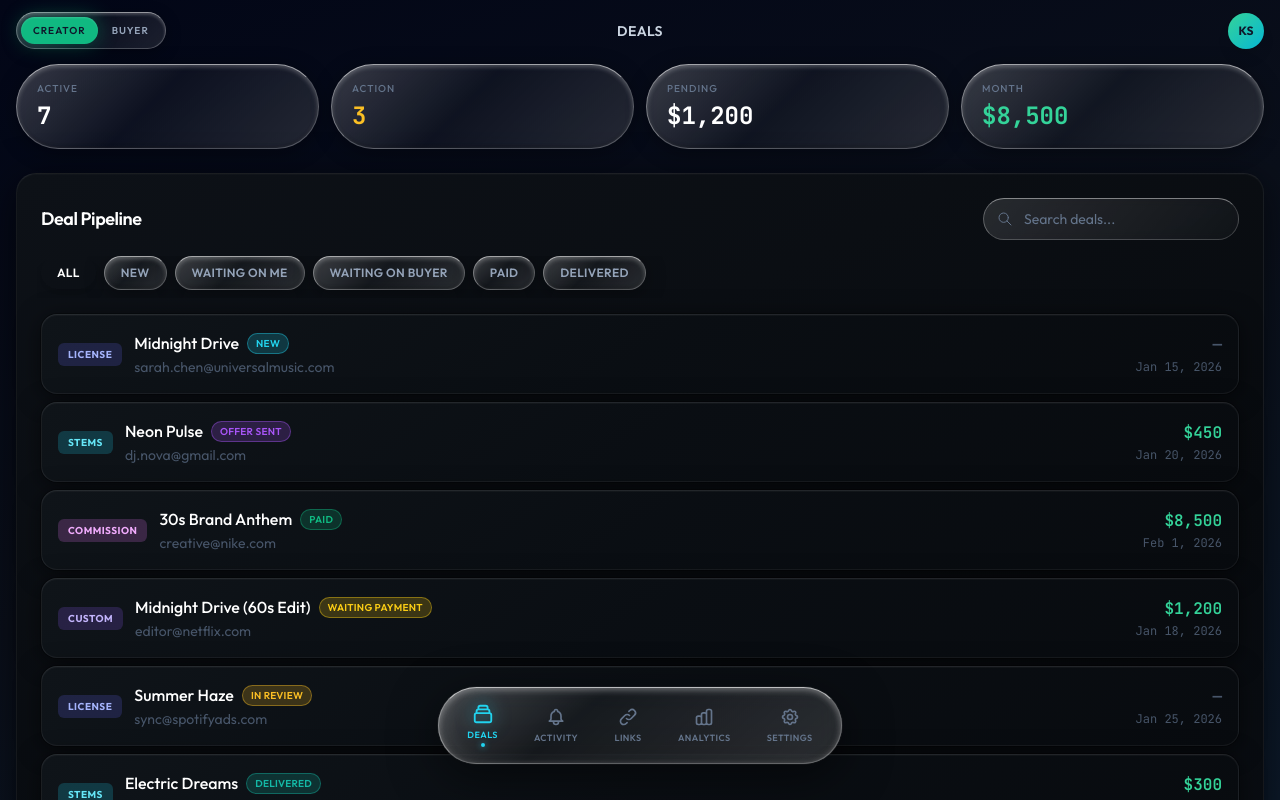
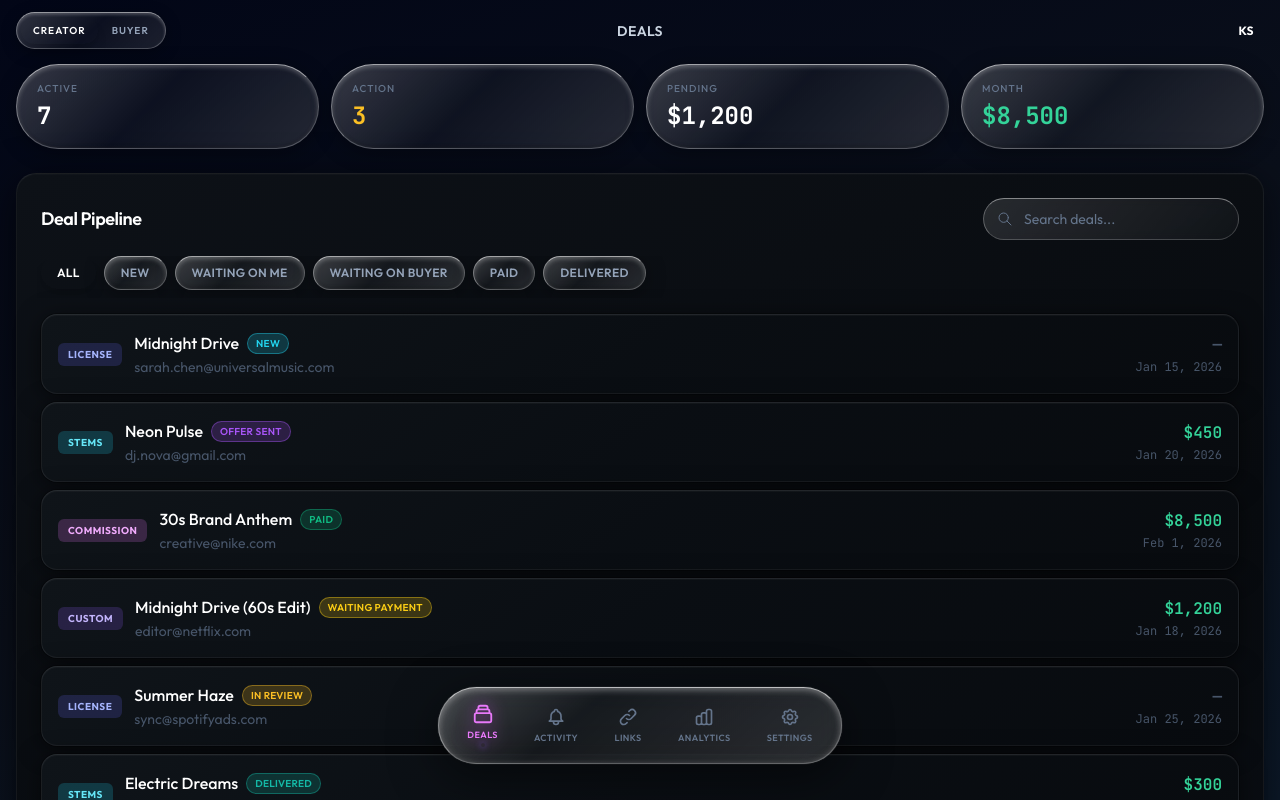
Before and after one commit to dpmr7n27mm-sketch/DealDesk, a React (Vite) app in the folder DealDesk-main/: page / in a window 1280 px wide. Shown: the top 800 px of the page. Built offline with nearby package versions, Linux system fonts and the light colour scheme.

Commit message:
Refactor AppShell component and update styles

```diff
--- a/DealDesk-main/src/components/AppShell.jsx
+++ b/DealDesk-main/src/components/AppShell.jsx
@@ -47,11 +47,6 @@ const Icons = {
       <path strokeLinecap="round" strokeLinejoin="round" d="M12 4v16m8-8H4" />
     </svg>
   ),
-  User: () => (
-    <svg className="w-5 h-5" fill="none" viewBox="0 0 24 24" stroke="currentColor" strokeWidth={2}>
-      <path strokeLinecap="round" strokeLinejoin="round" d="M16 7a4 4 0 11-8 0 4 4 0 018 0zM12 14a7 7 0 00-7 7h14a7 7 0 00-7-7z" />
-    </svg>
-  ),
 };
 
 // ============================================
@@ -81,7 +76,6 @@ export default function AppShell() {
   const navigate = useNavigate();
   const location = useLocation();
 
-  // Determine if current path is buyer-facing
   const isBuyerPath =
     location.pathname.startsWith('/buyer') ||
     location.pathname.startsWith('/store') ||
@@ -90,12 +84,10 @@ export default function AppShell() {
 
   const [isCreatorMode, setIsCreatorMode] = useState(!isBuyerPath);
 
-  // Sync mode with route changes
   useEffect(() => {
     setIsCreatorMode(!isBuyerPath);
   }, [isBuyerPath]);
 
-  // Handle mode toggle
   const handleModeToggle = (mode) => {
     if (mode === 'creator' && !isCreatorMode) {
       setIsCreatorMode(true);
@@ -106,10 +98,8 @@ export default function AppShell() {
     }
   };
 
-  // Get current nav items based on mode
   const navItems = isCreatorMode ? creatorNavItems : buyerNavItems;
 
-  // Check if a path is active
   const isActivePath = (path) => {
     if (path === '/') {
       return location.pathname === '/' || location.pathname === '/deals';
@@ -117,11 +107,9 @@ export default function AppShell() {
     return location.pathname.startsWith(path);
   };
 
-  // Get page title from route
   const getPageTitle = () => {
     const path = location.pathname;
 
-    // Creator routes
     if (path === '/' || path === '/deals') return 'Deals';
     if (path.startsWith('/deals/')) return 'Deal Details';
     if (path === '/activity') return 'Activity';
@@ -134,7 +122,6 @@ export default function AppShell() {
     if (path === '/settings') return 'Settings';
     if (path === '/email-preview') return 'Email Preview';
 
-    // Buyer routes
     if (path === '/buyer') return 'My Deals';
     if (path.startsWith('/store/')) return 'Store';
     if (path.startsWith('/request/')) return 'New Request';
@@ -157,7 +144,7 @@ export default function AppShell() {
               onClick={() => handleModeToggle('creator')}
               className={`px-3 py-1.5 text-[10px] font-semibold tracking-widest uppercase transition-all duration-200 rounded-full ${
                 isCreatorMode
-                  ? 'bg-emerald-500 text-slate-900 shadow-lg glow-emerald-subtle'
+                  ? 'gradient-accent text-white shadow-lg glow-accent-subtle'
                   : 'text-slate-400 hover:text-slate-200'
               }`}
             >
@@ -167,7 +154,7 @@ export default function AppShell() {
               onClick={() => handleModeToggle('buyer')}
               className={`px-3 py-1.5 text-[10px] font-semibold tracking-widest uppercase transition-all duration-200 rounded-full ${
                 !isCreatorMode
-                  ? 'bg-cyan-500 text-slate-900 shadow-lg glow-cyan-subtle'
+                  ? 'gradient-accent text-white shadow-lg glow-accent-subtle'
                   : 'text-slate-400 hover:text-slate-200'
               }`}
             >
@@ -180,8 +167,8 @@ export default function AppShell() {
             {getPageTitle()}
           </h1>
 
-          {/* Avatar */}
-          <button className="w-9 h-9 rounded-full bg-gradient-to-br from-emerald-400 to-cyan-500 flex items-center justify-center text-slate-900 font-bold text-xs hover:scale-105 transition-transform shadow-lg">
+          {/* Avatar - Purple-Red Gradient with Glass */}
+          <button className="w-9 h-9 rounded-full glass-avatar flex items-center justify-center text-white font-bold text-xs hover:scale-105 transition-transform">
             KS
           </button>
         </div>
@@ -217,22 +204,19 @@ export default function AppShell() {
                 to={item.path}
                 className={`flex flex-col items-center justify-center px-4 py-2 min-w-[60px] rounded-full transition-all duration-200 ${
                   isActive
-                    ? 'text-cyan-400'
+                    ? 'text-fuchsia-400'
                     : 'text-slate-500 hover:text-slate-300 active:scale-95'
                 }`}
+                style={isActive ? { filter: 'drop-shadow(0 0 8px rgba(217, 70, 239, 0.6))' } : {}}
               >
-                <span className={`transition-all duration-200 ${
-                  isActive ? 'drop-shadow-[0_0_8px_rgba(34,211,238,0.6)] scale-110' : ''
-                }`}>
+                <span className={`transition-all duration-200 ${isActive ? 'scale-110' : ''}`}>
                   <Icon />
                 </span>
-                <span className={`text-[9px] font-semibold tracking-wider uppercase mt-1 transition-colors ${
-                  isActive ? 'text-cyan-400' : ''
-                }`}>
+                <span className={`text-[9px] font-semibold tracking-wider uppercase mt-1`}>
                   {item.label}
                 </span>
                 {isActive && (
-                  <div className="w-1 h-1 rounded-full bg-cyan-400 mt-0.5 shadow-[0_0_6px_rgba(34,211,238,0.8)]" />
+                  <div className="w-1 h-1 rounded-full mt-0.5 gradient-accent shadow-[0_0_6px_rgba(139,92,246,0.8)]" />
                 )}
               </NavLink>
             );
```
